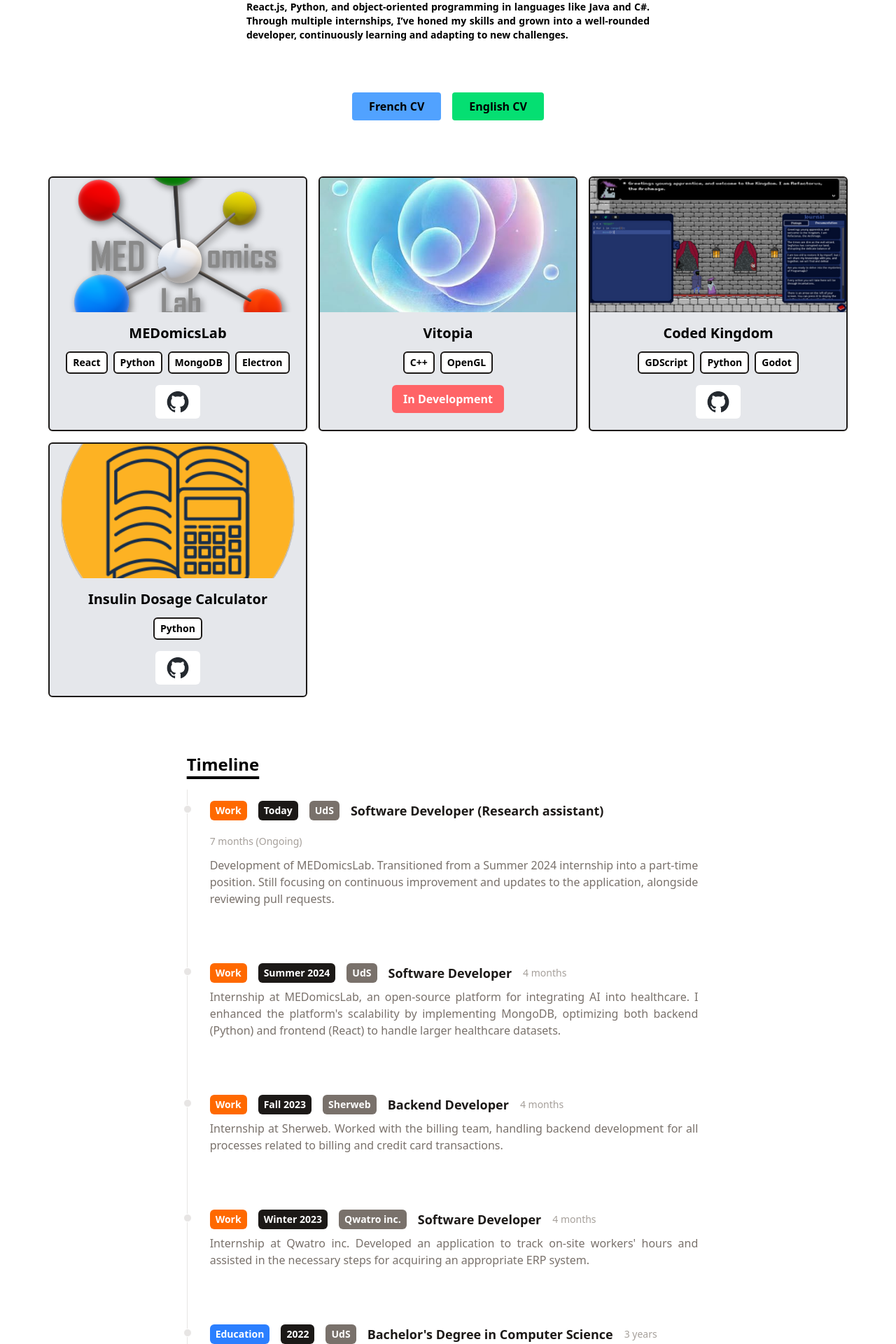
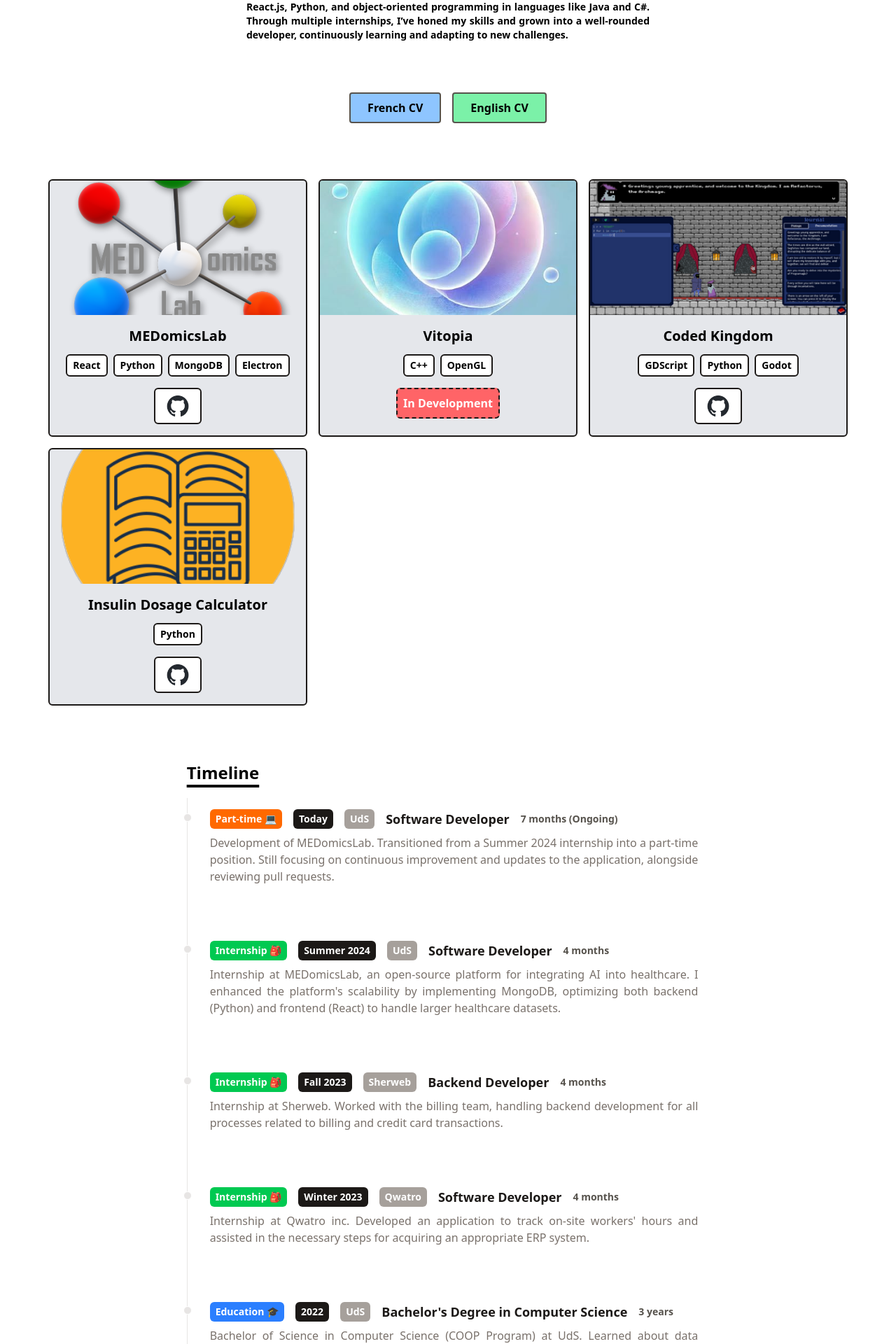
Before and after one commit to CharlesOIpperciel/PortfolioReact, a React (Vite) app: page / in a window 1280 px wide. Shown: the part 440-2360 px from the top of the page at 70% size. Built offline with nearby package versions, Linux system fonts and the light colour scheme.

Commit message:
added stuff

```diff
--- a/src/components/Intro.jsx
+++ b/src/components/Intro.jsx
@@ -1,5 +1,6 @@
 import React from "react";
 import TypingEffect from "./Effects/TypingEffect";
+import "../styles/tailwind.css"
 
 function Intro() {
   return (
@@ -8,13 +9,13 @@ function Intro() {
         <img
           src="assets/LinkedInPhoto.jpg"
           alt="Charles-Olivier Ipperciel"
-          className="w-48 h-48 rounded-full mb-4 transform transition-transform duration-500 hover:scale-110"
+          className="w-48 h-48 rounded-full mb-4 transform transition-transform duration-500 hover:scale-110 bounce-in-top"
         />
         <h1 className="text-4xl md:text-6xl mb-1 md:mb-3 font-bold">
           Hi 👋, I'm Charles-Olivier Ipperciel
         </h1>
         <p className="text-base md:text-xl mb-3 font-medium">
-          <TypingEffect text="Sooftware Developer 🧑‍💻" />
+          <TypingEffect text="Sooftware Developer" />
         </p>
         <p className="text-sm max-w-xl mb-6 font-bold text-justify">
           Hey! I'm a software developer nearing the completion of my Bachelor's
@@ -30,14 +31,14 @@ function Intro() {
           href='assets/Resume_French.pdf'
           target="_blank"
           rel="noopener noreferrer"
-          className="bg-blue-400 font-semibold text-black px-6 py-2 rounded hover:bg-blue-800 hover:text-white transition transform transition duration-300 hover:scale-102">
+          className="bg-blue-300 font-semibold text-black px-6 py-2 rounded hover:bg-blue-400 hover:text-white transition transform transition duration-300 hover:scale-102 border-2 border-stone-600 bounce-in-left">
           French CV
         </a>
         <a
           href='assets/Resume_English.pdf'
           target="_blank"
           rel="noopener noreferrer"
-          className="bg-green-400 font-semibold text-black px-6 py-2 rounded hover:bg-green-800 hover:text-white transition transform transition duration-300 hover:scale-102">
+          className="bg-green-300 font-semibold text-black px-6 py-2 rounded hover:bg-green-400 hover:text-white transition transform transition duration-300 hover:scale-102 border-2 border-stone-600 bounce-in-right">
           English CV
         </a>
       </div>
--- a/src/components/PortfolioItem.jsx
+++ b/src/components/PortfolioItem.jsx
@@ -31,7 +31,7 @@ function PortfolioItem({ title, imgUrl, stack, link }) {
               target="_blank"
               rel="noopener noreferrer"
               title="Click to see the code"
-              className="inline-block mt-4 px-4 py-2 bg-white text-white font-semibold rounded-md hover:bg-green-200 transition duration-300"
+              className="inline-block mt-4 px-4 py-2 bg-white text-white font-semibold rounded-md hover:bg-green-200 transition duration-300 border-2 border-stone-900"
             >
               <img
                 src="assets/github-mark.png"
@@ -40,7 +40,7 @@ function PortfolioItem({ title, imgUrl, stack, link }) {
               />
             </a>
           ) : (
-            <span className="inline-block mt-4 px-4 py-2 bg-red-400 text-white font-semibold rounded-md">
+            <span className="inline-block mt-4 px-2 py-2 bg-red-400 text-white font-semibold rounded-md border-2 border-dashed border-stone-900">
               In Development
             </span>
           )}
--- a/src/components/TimelineItem.jsx
+++ b/src/components/TimelineItem.jsx
@@ -3,7 +3,9 @@ import useIntersectionObserver from "../hooks/useIntersectionObserver";
 
 function TimelineItem({ year, type, title, company, duration, details }) {
   const [ref, isVisible] = useIntersectionObserver({ threshold: 0.1 });
-  const typeColor = type === "Work" ? "bg-orange-500" : "bg-blue-500";
+  const typeColor = type === "Part-time 💻" ? "bg-orange-500" :
+                    type === "Education 🎓" ? "bg-blue-500" :
+                    type === "Internship 🎒" ? "bg-green-500" : "" ;
 
   return (
     <ol ref={ref} className={`flex flex-col md:flex-row relative border-l border-stone-200 ${isVisible ? 'animate-slideIn' : ''}`}>
@@ -16,11 +18,11 @@ function TimelineItem({ year, type, title, company, duration, details }) {
           <span className="inline-block px-2 py-1 font-semibold text-white bg-stone-900 rounded-md">
             {year}
           </span>
-          <span className="inline-block px-2 py-1 font-semibold text-white bg-stone-500 rounded-md">
+          <span className="inline-block px-2 py-1 font-semibold text-white bg-stone-400 rounded-md">
             {company}
           </span>
           <h3 className="text-lg font-semibold text-stone-900">{title}</h3>
-          <div className="my-1 text-sm font-normal leading-non text-stone-400">
+          <div className="my-1 text-sm font-normal font-semibold leading-non text-stone-600">
             {duration}
           </div>
         </p>
--- a/src/data/timeline.js
+++ b/src/data/timeline.js
@@ -1,8 +1,8 @@
 export default [
   {
     year: "Today",
-    type: "Work",
-    title: "Software Developer (Research assistant)",
+    type: "Part-time 💻",
+    title: "Software Developer",
     company: "UdS",
     duration: "7 months (Ongoing)",
     details:
@@ -10,7 +10,7 @@ export default [
   },
   {
     year: "Summer 2024",
-    type: "Work",
+    type: "Internship 🎒",
     title: "Software Developer",
     company: "UdS",
     duration: "4 months",
@@ -19,7 +19,7 @@ export default [
   },
   {
     year: "Fall 2023",
-    type: "Work",
+    type: "Internship 🎒",
     title: "Backend Developer",
     company: "Sherweb",
     duration: "4 months",
@@ -28,16 +28,16 @@ export default [
   },
   {
     year: "Winter 2023",
-    type: "Work",
+    type: "Internship 🎒",
     title: "Software Developer",
-    company: "Qwatro inc.",
+    company: "Qwatro",
     duration: "4 months",
     details:
       "Internship at Qwatro inc. Developed an application to track on-site workers' hours and assisted in the necessary steps for acquiring an appropriate ERP system.",
   },
   {
     year: "2022",
-    type: "Education",
+    type: "Education 🎓",
     title: "Bachelor's Degree in Computer Science",
     company: "UdS",
     duration: "3 years",
@@ -46,7 +46,7 @@ export default [
   },
   {
     year: "2019",
-    type: "Education",
+    type: "Education 🎓",
     title: "Major in Business Administration",
     company: "HEC Montreal",
     duration: "2 years",
--- a/src/styles/tailwind.css
+++ b/src/styles/tailwind.css
@@ -1,9 +1,11 @@
 @import "tailwindcss";
+
+/*Smooth animation for every component*/
 
 @keyframes slideIn {
   from {
     opacity: 0;
-    transform: translateY(20px);
+    transform: translateY(-20px); /* Changed from 20px to -20px */
   }
   to {
     opacity: 1;
@@ -14,3 +16,69 @@
 .animate-slideIn {
   animation: slideIn 0.5s ease-out forwards;
 }
+
+/* Animation for profile picture */
+@keyframes bounceInTop {
+  0% {
+    transform: translateY(-500px);
+    opacity: 0;
+  }
+  60% {
+    transform: translateY(20px);
+    opacity: 1;
+  }
+  80% {
+    transform: translateY(-7px);
+  }
+  100% {
+    transform: translateY(0);
+  }
+}
+
+.bounce-in-top {
+  animation: bounceInTop 0.8s ease-out;
+}
+
+/* Animations for resume buttons */
+
+@keyframes bounceInLeft {
+  0% {
+    transform: translateX(-1000px);
+    opacity: 0;
+  }
+  60% {
+    transform: translateX(5px);
+    opacity: 1;
+  }
+  80% {
+    transform: translateX(-10px);
+  }
+  100% {
+    transform: translateX(0);
+  }
+}
+
+.bounce-in-left {
+  animation: bounceInLeft 0.8s ease-out;
+}
+
+@keyframes bounceInRight {
+  0% {
+    transform: translateX(1000px);
+    opacity: 0;
+  }
+  60% {
+    transform: translateX(-5px);
+    opacity: 1;
+  }
+  80% {
+    transform: translateX(10px);
+  }
+  100% {
+    transform: translateX(0);
+  }
+}
+
+.bounce-in-right {
+  animation: bounceInRight 0.8s ease-out;
+}
```
